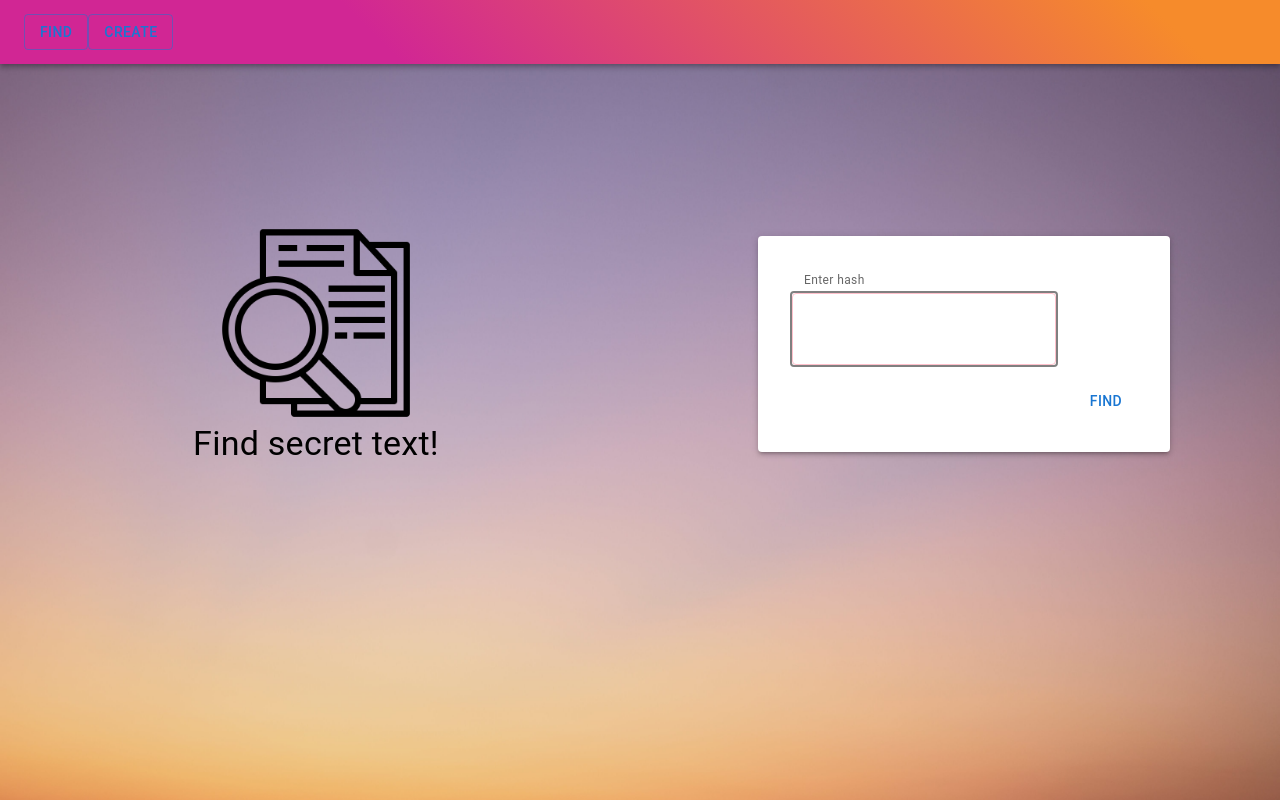
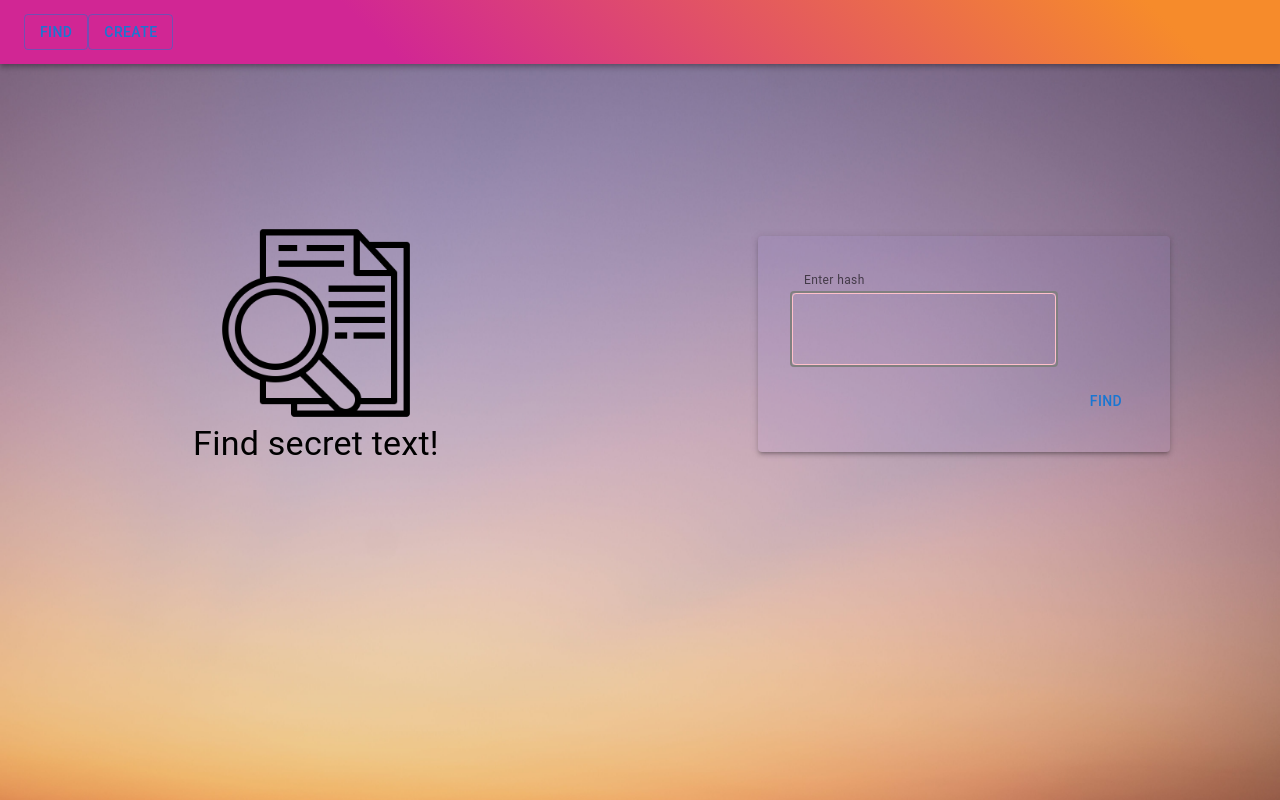
Before and after one commit to klavoraMate/secret-server, a Next.js app in the folder frontend/: page /find in a window 1280 px wide. Built offline with nearby package versions, Linux system fonts and the light colour scheme.

Commit message:
fix: removed makeStlye() hook from the FormContainer since it is depracated and now the style changes made by the sx prop

```diff
--- a/frontend/src/app/components/form/FormContainer.tsx
+++ b/frontend/src/app/components/form/FormContainer.tsx
@@ -1,6 +1,5 @@
 import {ReactNode} from "react";
 import {Container, Box, Grid, Hidden, FormControl, Paper} from "@mui/material";
-import {makeStyles} from "@mui/styles";
 import Logo from "@/app/components/Logo";
 
 interface FormContainerProps {
@@ -11,15 +10,11 @@ interface FormContainerProps {
 }
 
 export default function FormContainer({logoSrc, logoAlt, logoTitle, children}: FormContainerProps) {
-
-    const classes = useStyle();
     return (
-        <Grid container spacing={2}>
+        <Grid container spacing={2} sx={{display: 'flex', alignItems: 'center', justifyContent: 'center', height: '100%', flexDirection: 'row'}}>
             <Hidden mdDown>
                 <Grid item md={6}>
-                    <div className={classes.center_vertically}>
-                        <Logo src={logoSrc} title={logoTitle} alt={logoAlt}/>
-                    </div>
+                    <Logo src={logoSrc} title={logoTitle} alt={logoAlt}/>
                 </Grid>
             </Hidden>
             <Grid item xs={12} sm={12} md={6}>
@@ -31,7 +26,7 @@ export default function FormContainer({logoSrc, logoAlt, logoTitle, children}: F
                         justifyContent='center'
                         minHeight='70vh'
                     >
-                        <Paper elevation={3} className={classes.paper}>
+                        <Paper elevation={3} sx={{padding: '2rem', margin: '2rem', backgroundColor: 'rgba(157, 134, 219, 0.1)'}}>
                             <FormControl>
                                 <Grid container spacing={2}>
                                     {children}
@@ -44,30 +39,3 @@ export default function FormContainer({logoSrc, logoAlt, logoTitle, children}: F
         </Grid>
     );
 }
-
-const useStyle = makeStyles({
-    box: {
-        margin: 'auto',
-        marginTop: '10%',
-        borderRadius: '2rem',
-        backgroundColor: '#9d86db',
-    },
-    form: {
-        display: 'flex',
-        flexDirection: 'column',
-        justifyContent: 'center',
-        alignItems: 'center',
-    },
-    center_vertically: {
-        display: 'flex',
-        alignItems: 'center',
-        justifyContent: 'center',
-        height: '100%',
-        flexDirection: 'column',
-    },
-    paper: {
-        padding: '2rem',
-        margin: '2rem',
-        backgroundColor: 'rgba(157, 134, 219, 0.1)',
-    }
-});
--- a/frontend/src/app/components/form/FormFindSecret.tsx
+++ b/frontend/src/app/components/form/FormFindSecret.tsx
@@ -1,15 +1,14 @@
 'use client';
-import FormContainer from "@/app/components/form/FormContainer";
 import {Grid} from "@mui/material";
 import FormInputField from "@/app/components/form/FormInputField";
 import {useState} from "react";
 import FormButton from "@/app/components/form/FormButton";
+import FormContainer from "@/app/components/form/FormContainer";
 
 
 export default function FormFindSecret({onResponse}: { onResponse: (data: any, error?: string | null) => void }) {
     const [hash, setHash] = useState<string>('');
     const [loading, setLoading] = useState<boolean>(false);
-    const formContainerKey = Math.random();
 
     const fetchData = async () => {
         try {
@@ -34,7 +33,7 @@ export default function FormFindSecret({onResponse}: { onResponse: (data: any, e
     };
     return (
         <div>
-            <FormContainer key={formContainerKey} logoSrc={'/logo_form_find.png'} logoAlt={'find logo'} logoTitle={'Find secret text!'}>
+            <FormContainer logoSrc={'/logo_form_find.png'} logoAlt={'find logo'} logoTitle={'Find secret text!'}>
                 <Grid item xs={12}>
                     <FormInputField id={'hash'} type={'text'} value={hash}
                                     onChange={(e) => setHash(e.target.value)} helperText={'Enter hash'}/>
```
